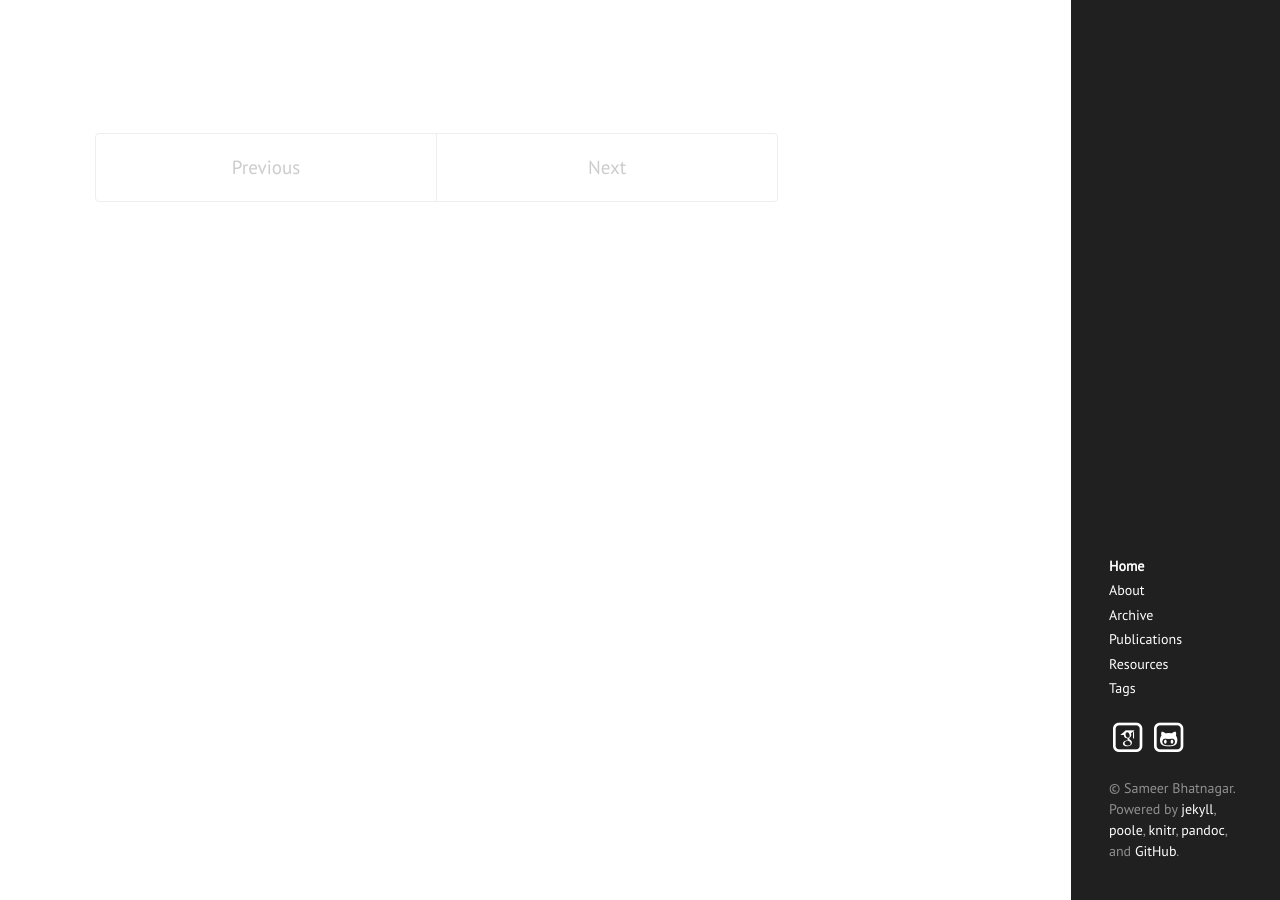
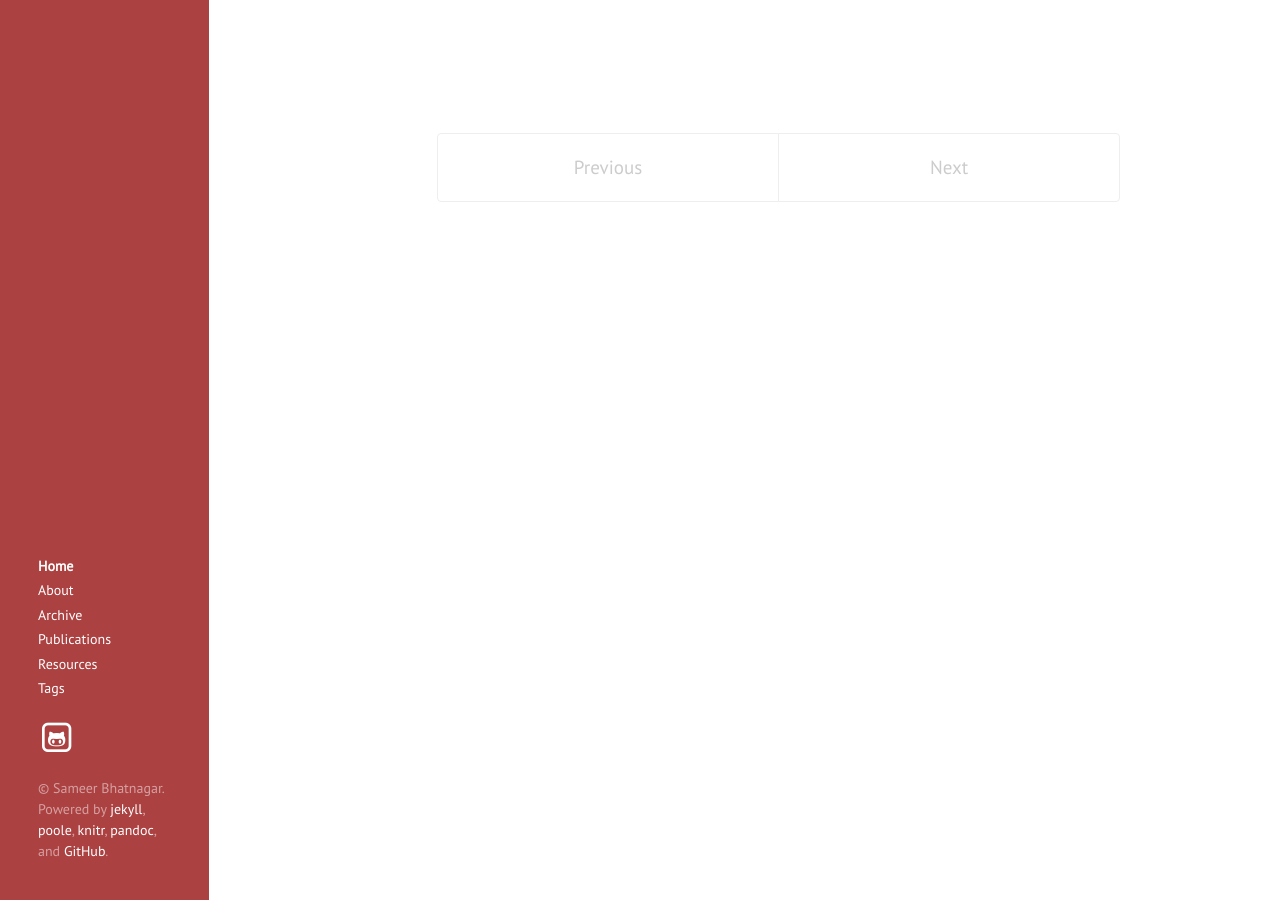
Before and after one commit to sameerbhatnagar/sameerbhatnagar.github.io, a Jekyll site: the page built from index.html, in a window 1280 px wide. Built offline with Jekyll 4.4.1, drawn with Linux system fonts in a browser that asks for light colours; nearby versions of some CDN libraries; the list of posts is cut into pages by our own code.

Commit message:
change theme v2

```diff
--- a/_config.yml
+++ b/_config.yml
@@ -25,7 +25,6 @@ author:
   email: sameer.bhatnagar@polymtl.ca
   github: sameerbhatnagar
   bio: PhD student
-  google_scholar: https://scholar.google.ca/citations?user=9XJum2AAAAAJ&hl=en
 
 
 
--- a/_layouts/default.html
+++ b/_layouts/default.html
@@ -4,7 +4,7 @@
   	{% include head.html %}
 	{% include google_analytics.html %}
 
-  <body class="layout-reverse">
+  <body class="theme-base-08">
 
     {% include sidebar.html %}
 
--- a/_layouts/poole.html
+++ b/_layouts/poole.html
@@ -4,7 +4,7 @@
   {% include head.html %}
   {% include google_analytics.html %}
 
-  <body class="theme-base-0d">
+  <body class="theme-base-08">
 
     {% include sidebar.html %}
 
```
